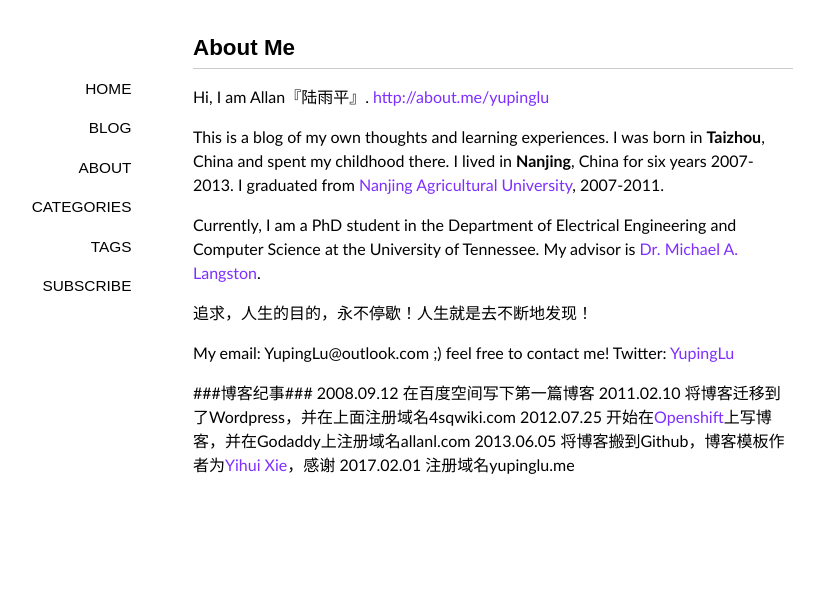
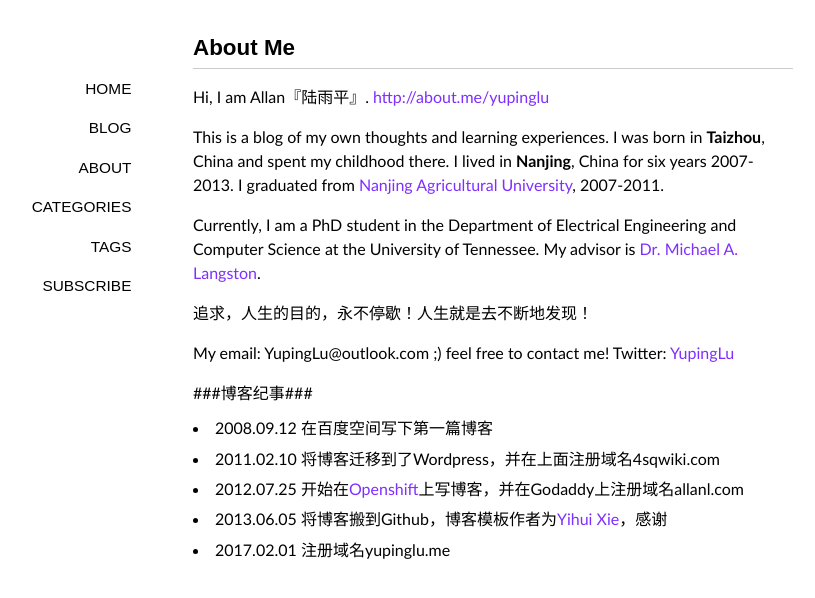
Before and after one commit to YupingLu/YupingLu.github.io, a Jekyll site: the page built from about/index.md, in a window 1280 px wide. Shown: the top 598 px of the page, without its empty margins (147-962 px from the left). Built offline with Jekyll 4.4.1, drawn with Linux system fonts in a browser that asks for light colours; some web fonts are replaced; comment, search, counter and statistics services are not loaded.

```diff
--- a/about/index.md
+++ b/about/index.md
@@ -17,8 +17,8 @@ My email: YupingLu@outlook.com ;)  feel free to contact me!
 Twitter: [YupingLu](https://twitter.com/YupingLu)
 
 ###博客纪事###
-2008.09.12 在百度空间写下第一篇博客
-2011.02.10 将博客迁移到了Wordpress，并在上面注册域名4sqwiki.com
-2012.07.25 开始在[Openshift](https://openshift.redhat.com/)上写博客，并在Godaddy上注册域名allanl.com
-2013.06.05 将博客搬到Github，博客模板作者为[Yihui Xie](http://yihui.name/)，感谢
-2017.02.01 注册域名yupinglu.me
+-   2008.09.12 在百度空间写下第一篇博客
+-   2011.02.10 将博客迁移到了Wordpress，并在上面注册域名4sqwiki.com
+-   2012.07.25 开始在[Openshift](https://openshift.redhat.com/)上写博客，并在Godaddy上注册域名allanl.com
+-   2013.06.05 将博客搬到Github，博客模板作者为[Yihui Xie](http://yihui.name/)，感谢
+-   2017.02.01 注册域名yupinglu.me
```
